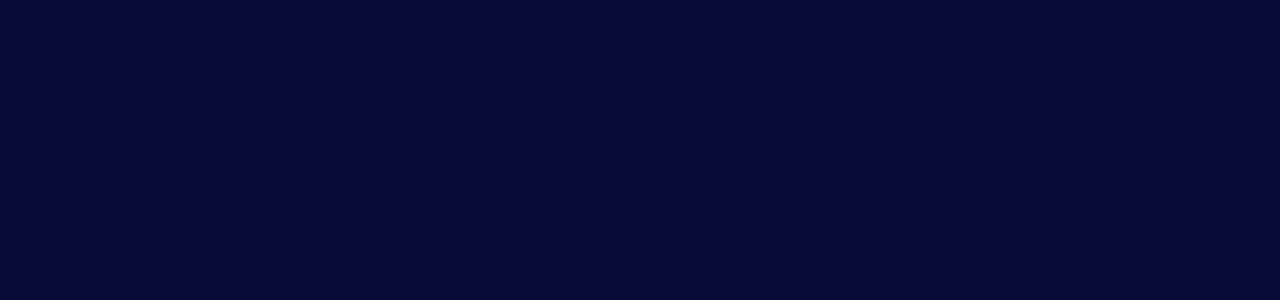
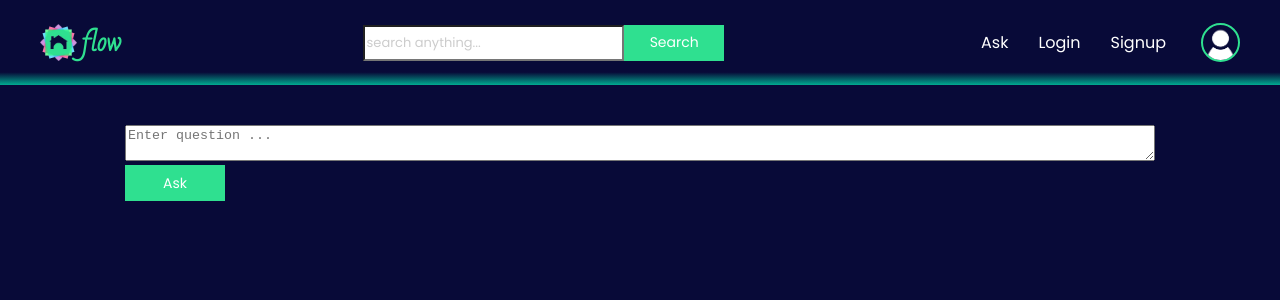
Before and after one commit to chingu-voyages/v8-chimeras-team-02, a React (Create React App) app in the folder frontend/: page /newquestion in a window 1280 px wide. Shown: the top 300 px of the page. Built offline with nearby package versions, Linux system fonts and the light colour scheme.

Commit message:
add style to form & button

```diff
--- a/frontend/src/screens/NewQuestion.js
+++ b/frontend/src/screens/NewQuestion.js
@@ -1,11 +1,98 @@
 import React, { Component } from "react";
+import { user } from "../resources/images";
+import { blue, green } from "../resources/colors";
+import { SearchBar, Section, Logo } from "../components";
 
 export default class NewQuestion extends Component {
+  state = {
+    question: "",
+  };
+
+  askQuestion = e => {
+    e.preventDefault();
+    this.setState({ question: "" });
+  };
+
+  handleChange = e => {
+    this.setState({ question: e.target.value });
+  };
+
   render() {
     return (
-      <div>
+      <div style={container}>
+        <div style={header}>
+          <Logo />
+          <SearchBar />
+          <Section title="Ask" />
+          <Section title="Login" />
+          <Section title="Signup" />
 
+          <img src={user} style={avatar} alt={user} />
+        </div>
+
+        <div style={gridView}>
+          <div style={formView}>
+            <form onSubmit={this.askQuestion}>
+              <textarea
+                style={newQuestionForm}
+                placeholder="Enter question ..."
+                value={this.state.question}
+                onChange={this.handleChange}
+              />
+              <br />
+              <button type="submit" style={askBtn}>Ask</button>
+            </form>
+          </div>
+        </div>
       </div>
     );
   }
 }
+
+const container = {
+  backgroundColor: blue,
+};
+const header = {
+  display: "flex",
+  flexDirection: "row",
+  background: "linear-gradient(to top, #00AB90 0%, #080A38 15%, #080A38 100%)",
+  height: 85,
+  alignItems: "center",
+};
+
+const avatar = {
+  height: 35,
+  width: 35,
+  borderRadius: 40,
+  border: "30px solid #2FE090",
+  borderWidth: 2,
+  resizeMode: "cover",
+  marginRight: 40,
+  marginLeft: 20,
+};
+const formView = {
+  display: "flex",
+  flex: 3,
+  justifyContent: "center",
+};
+const gridView = {
+  display: "flex",
+  flex: 1,
+  flexDirection: "row",
+  marginTop: 40,
+};
+const newQuestionForm = {
+  width: "80vw",
+  margin: "0 auto",
+}
+
+const askBtn = {
+    backgroundColor: green,
+    width: 100,
+    height: 36,
+    alignItems: 'center',
+    fontSize: 14,
+    color: 'white',
+    fontFamily: 'Poppins',
+    border: '0px'
+}
```
